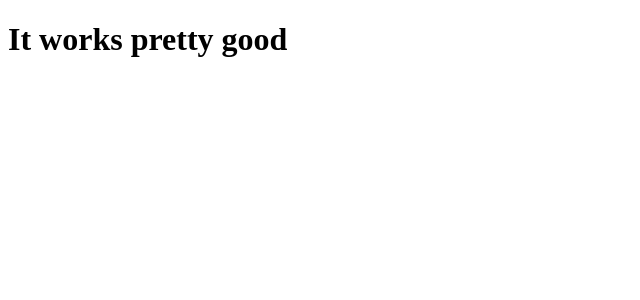
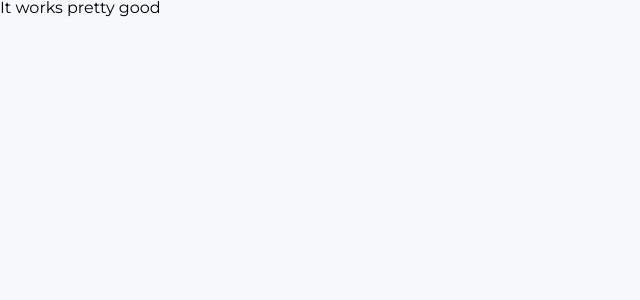
Before and after one commit to DonquixoteSabo/Admin-Dashboard, a React (Create React App) app: page / in a window 1280 px wide. Shown: the top 300 px of the page, without its empty margins (0-640 px from the left). Built offline with nearby package versions, Linux system fonts and the light colour scheme.

Commit message:
feat: :sparkles: Add Global Styles

```diff
--- a/public/index.html
+++ b/public/index.html
@@ -10,20 +10,13 @@
       content="Web site created using create-react-app"
     />
     <link rel="apple-touch-icon" href="%PUBLIC_URL%/logo192.png" />
-    <!--
-      manifest.json provides metadata used when your web app is installed on a
-      user's mobile device or desktop. See https://developers.google.com/web/fundamentals/web-app-manifest/
-    -->
+
     <link rel="manifest" href="%PUBLIC_URL%/manifest.json" />
-    <!--
-      Notice the use of %PUBLIC_URL% in the tags above.
-      It will be replaced with the URL of the `public` folder during the build.
-      Only files inside the `public` folder can be referenced from the HTML.
-
-      Unlike "/favicon.ico" or "favicon.ico", "%PUBLIC_URL%/favicon.ico" will
-      work correctly both with client-side routing and a non-root public URL.
-      Learn how to configure a non-root public URL by running `npm run build`.
-    -->
+    <link rel="preconnect" href="https://fonts.gstatic.com" />
+    <link
+      href="https://fonts.googleapis.com/css2?family=Montserrat:wght@300;400;500;700&display=swap"
+      rel="stylesheet"
+    />
     <title>React App</title>
   </head>
   <body>
--- a/src/Root.tsx
+++ b/src/Root.tsx
@@ -1,10 +1,12 @@
 //styled-components setup
 import { ThemeProvider } from 'styled-components';
 import { myTheme } from 'assets/styles/my-theme';
+import { GlobalStyle } from 'assets/styles/GlobalStyle';
 
 export const Root = () => {
   return (
     <ThemeProvider theme={myTheme}>
+      <GlobalStyle />
       <h1>It works pretty good</h1>
     </ThemeProvider>
   );
--- /dev/null
+++ b/src/assets/styles/GlobalStyle.ts
@@ -0,0 +1,55 @@
+import { createGlobalStyle } from 'styled-components';
+
+export const GlobalStyle = createGlobalStyle`
+/* http://meyerweb.com/eric/tools/css/reset/
+   v2.0 | 20110126
+   License: none (public domain)
+*/
+
+html, body, div, span, applet, object, iframe, h1, h2, h3, h4, h5, h6, p, blockquote, pre, a, abbr, acronym, address, big, cite, code, del, dfn, em, img, ins, kbd, q, s, samp, small, strike, strong, sub, sup, tt, var, b, u, i, center, dl, dt, dd, ol, ul, li, fieldset, form, label, legend, table, caption, tbody, tfoot, thead, tr, th, td, article, aside, canvas, details, embed, figure, figcaption, footer, header, hgroup, menu, nav, output, ruby, section, summary, time, mark, audio, video {
+  margin: 0;
+  padding: 0;
+  border: 0;
+  font-size: 100%;
+  font: inherit;
+  vertical-align: baseline; }
+
+/* HTML5 display-role reset for older browsers */
+
+article, aside, details, figcaption, figure, footer, header, hgroup, menu, nav, section {
+  display: block; }
+
+body {
+  line-height: 1; }
+
+ol, ul {
+  list-style: none; }
+
+blockquote, q {
+  quotes: none; }
+
+blockquote {
+  &:before, &:after {
+    content: '';
+    content: none; } }
+
+q {
+  &:before, &:after {
+    content: '';
+    content: none; } }
+
+table {
+  border-collapse: collapse;
+  border-spacing: 0;
+  }
+
+  *, *::before, *::after {
+      box-sizing: border-box;
+  }
+
+  body {
+      background-color: ${({ theme }) => theme.colors.light};
+      font-family: 'Montserrat', sans-serif;
+  }
+
+`;
```
Also changed, not shown: src/types/styled.d.ts (renamed from src/assets/styles/styled.d.ts).
